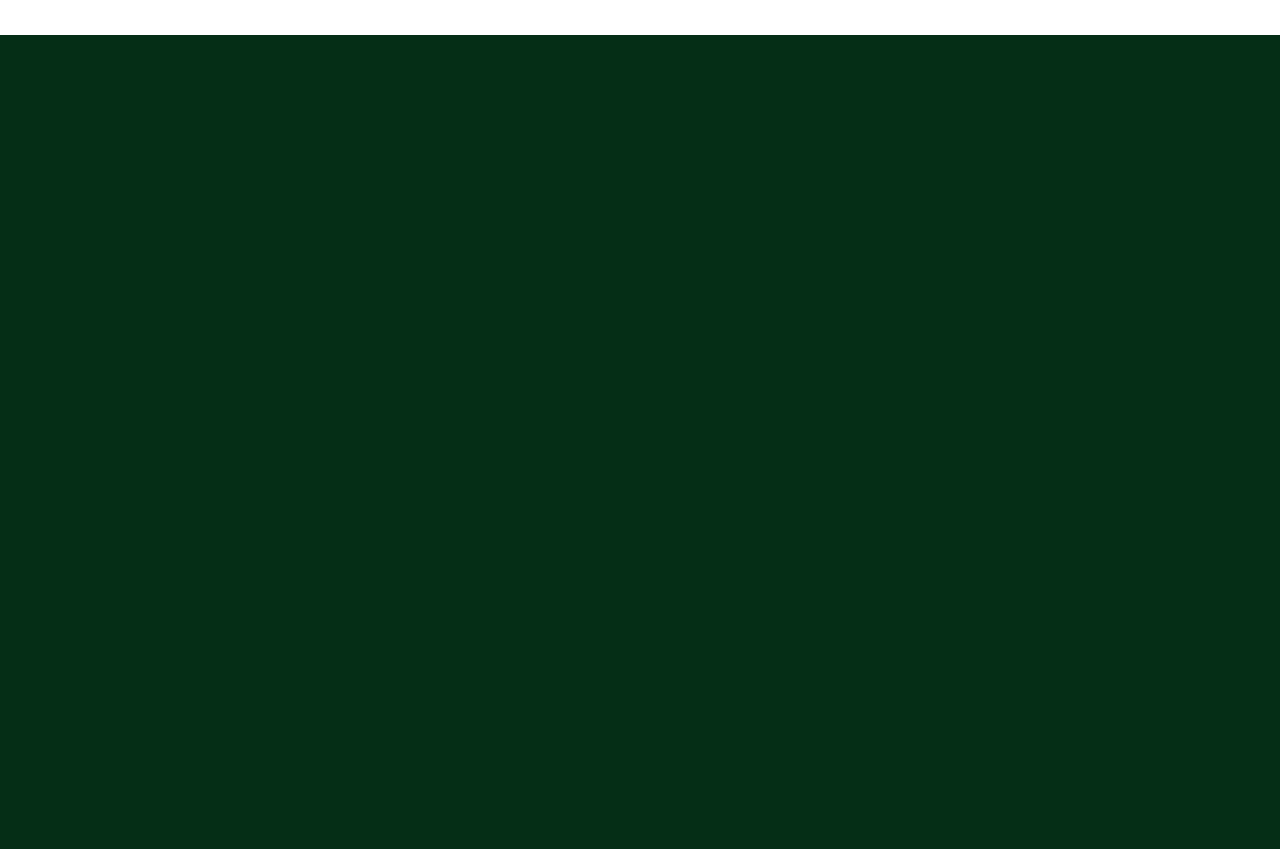
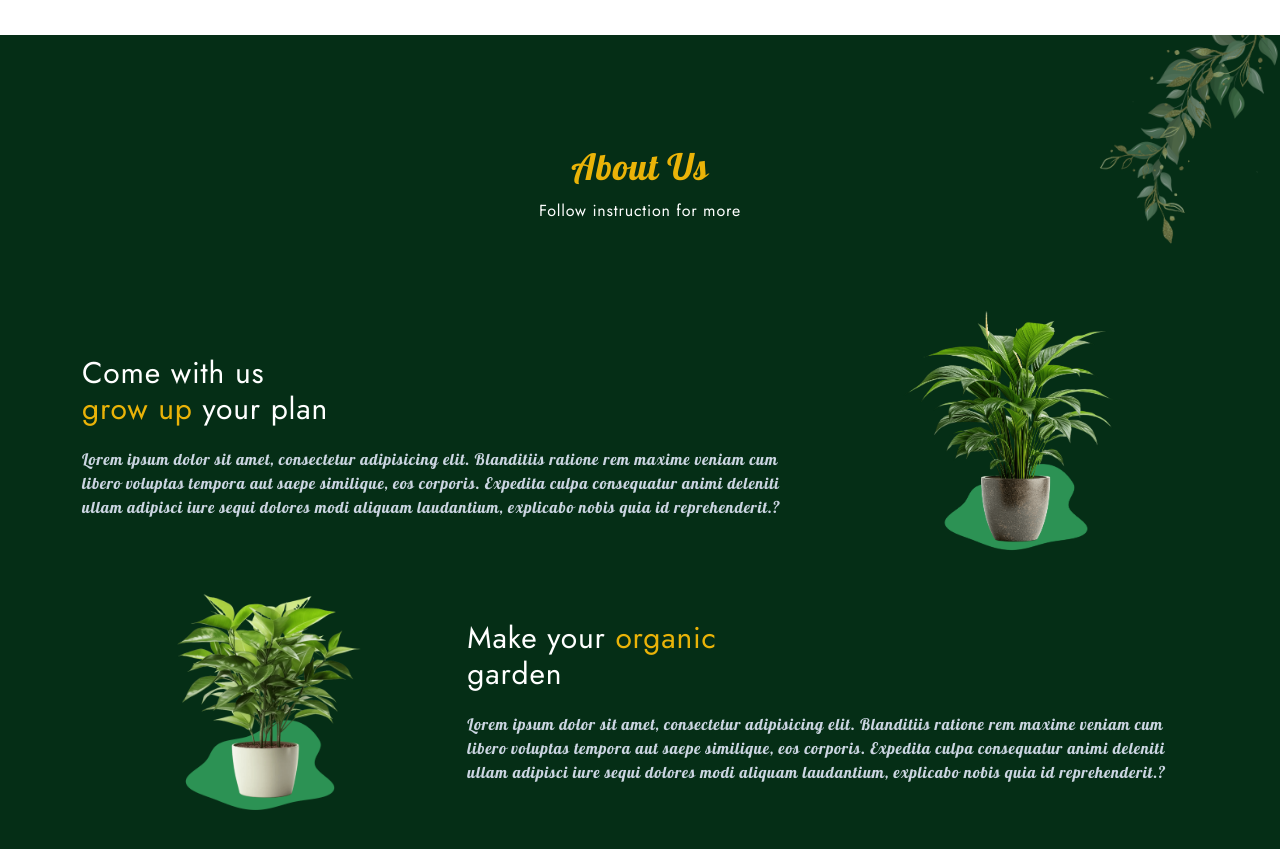
Before and after one commit to mazumdaratik/PlantWeb, a website: page src/index.html in a window 1280 px wide. Shown: the part 1023-1872 px from the top of the page. Before the commit the page ends 1730 px from the top, so only its background shows below. Drawn offline with nearby package versions, Linux system fonts and the light colour scheme.

Commit message:
About us Section Added

```diff
--- a/src/index.html
+++ b/src/index.html
@@ -14,8 +14,8 @@
   <title>Plant Website || TailwindCSS </title>
 </head>
 <body>
-  <!--~~~~~~~~~~~~~~~ Header ~~~~~~~~~~~~~~~-->
-  <header id="navbar" class="bg-green-950 fixed w-full top-0 left-0 z-50">
+  <!--------------- Header ---------------->
+  <header id="navbar" class="bg-green-950 fixed w-full top-0 left-0 z-50 shadow-sm shadow-emerald-300">
     <nav class="container flex items-center justify-between h-16 sm:h-20">
         <div class="font-Lobster sm:text-2xl">TreeLandBD</div>
         <div id="nav-menu" class="absoulute top-0 left-[-100%] min-h0[80vh] w-full
@@ -49,7 +49,7 @@
   </header>
 
   <main>
-      <!--~~~~~~~~~~~~~~~ Home ~~~~~~~~~~~~~~~-->
+      <!-------------------- Home --------------------->
       <section id="home" class="relative">
         <div class="container">
             <!--bloob1-->
@@ -116,7 +116,7 @@
         </div>
       </section>
 
-      <!--~~~~~~~~~~~~~~~ Services ~~~~~~~~~~~~~~~-->
+      <!----------------- Services --------------->
       <div class="bg-white text-green-950 py-12">
         <div class="container w-full grid grid-cols-1 gap-8
         md:grid-cols-2 lg:grid-cols-3 xl:grid-cols-4">
@@ -183,9 +183,60 @@
         </div>
       </div>
 
-      <!--~~~~~~~~~~~~~~~ About us ~~~~~~~~~~~~~~~-->
-      <section id="about">
+      <!--------------------------- About us ------------------->
+      <section id="about" class="relative overflow-hidden ">
+        <div class="absolute -top-8 -right-12 opacity-50">
+            <img src="/assets/img/leaf-3.png" alt="" class="w-40 md:w-52 xl:w-64">
+        </div>
+        <div class="flex flex-col items-center gap-3 text-center mb=10 md:mb-20">
+            <h2 class="title">About Us</h2>
+            <p class="max-w-2xl">Follow instruction for more</p>
+        </div>
 
+        <div class="container space-y-10 xl:space-y-0">
+            <!--item2-->
+            <div class="flex flex-col items-center lg:flex-row-reverse gap-5">
+                <!--image-->
+                <div class="w-full lg:w-1/2">
+                    <img src="/assets/img/plant-2.png" alt="about_image"
+                    class="w-full sm:h-2/3 lg:w-full xl:w-2/3 mx-auto">
+                </div>
+                <!--content-->
+                <div class="w-full lg:h-1/2">
+                    <div class="space-y-5">
+                        <h3>
+                            Come with us <br>
+                            <span class="text-yellow-500">grow up</span>
+                            your plan
+                        </h3>
+
+                        <p class="text-slate-300 font-Lobster">Lorem ipsum dolor sit amet, consectetur adipisicing elit. Blanditiis ratione rem maxime veniam cum libero voluptas tempora aut saepe similique, eos corporis. Expedita culpa consequatur animi deleniti ullam adipisci iure sequi dolores modi aliquam laudantium,
+                            explicabo nobis quia id reprehenderit.?</p>
+                    </div>
+                </div>
+            </div>
+
+            <div class="flex flex-col items-center lg:flex-row gap-5">
+                <!--image-->
+                <div class="w-full lg:w-1/2">
+                    <img src="/assets/img/plant-1.png" alt="about_image"
+                    class="w-full sm:h-2/3 lg:w-full xl:w-2/3 mx-auto">
+                </div>
+                <!--content-->
+                <div class="w-full lg:h-1/2">
+                    <div class="space-y-5">
+                        <h3>Make your <span class="text-yellow-500">organic</span>  <br>
+                            garden
+                        </h3>
+
+                        <p class="text-slate-300 font-Lobster">Lorem ipsum dolor sit amet, consectetur adipisicing elit. Blanditiis ratione rem maxime veniam cum libero voluptas tempora aut saepe similique, eos corporis. Expedita culpa consequatur animi deleniti ullam adipisci iure sequi dolores modi aliquam laudantium,
+                            explicabo nobis quia id reprehenderit.?</p>
+                    </div>
+                </div>
+            </div>
+
+
+        </div>
       </section>
 
       <!--~~~~~~~~~~~~~~~ Popular ~~~~~~~~~~~~~~~-->
--- a/src/input.css
+++ b/src/input.css
@@ -15,13 +15,24 @@ body {
 .nav-link:hover {
     @apply text-yellow-500;
 }
+.title {
+    @apply font-Lobster text-yellow-500
+}
 
 section {
     @apply py-20 md:py-28;
 }
 
 h1 {
-    @apply text-lg font-bold duration-300;
+    @apply text-3xl md:text-4xl xl:text-5xl font-bold;
+}
+
+h2 {
+    @apply text-2xl md:text-3xl xl:text-4xl;
+}
+
+h3 {
+    @apply text-xl md:text-2xl xl:text-3xl;
 }
 
 .btn {
```
Also changed, not shown: src/output.css.
